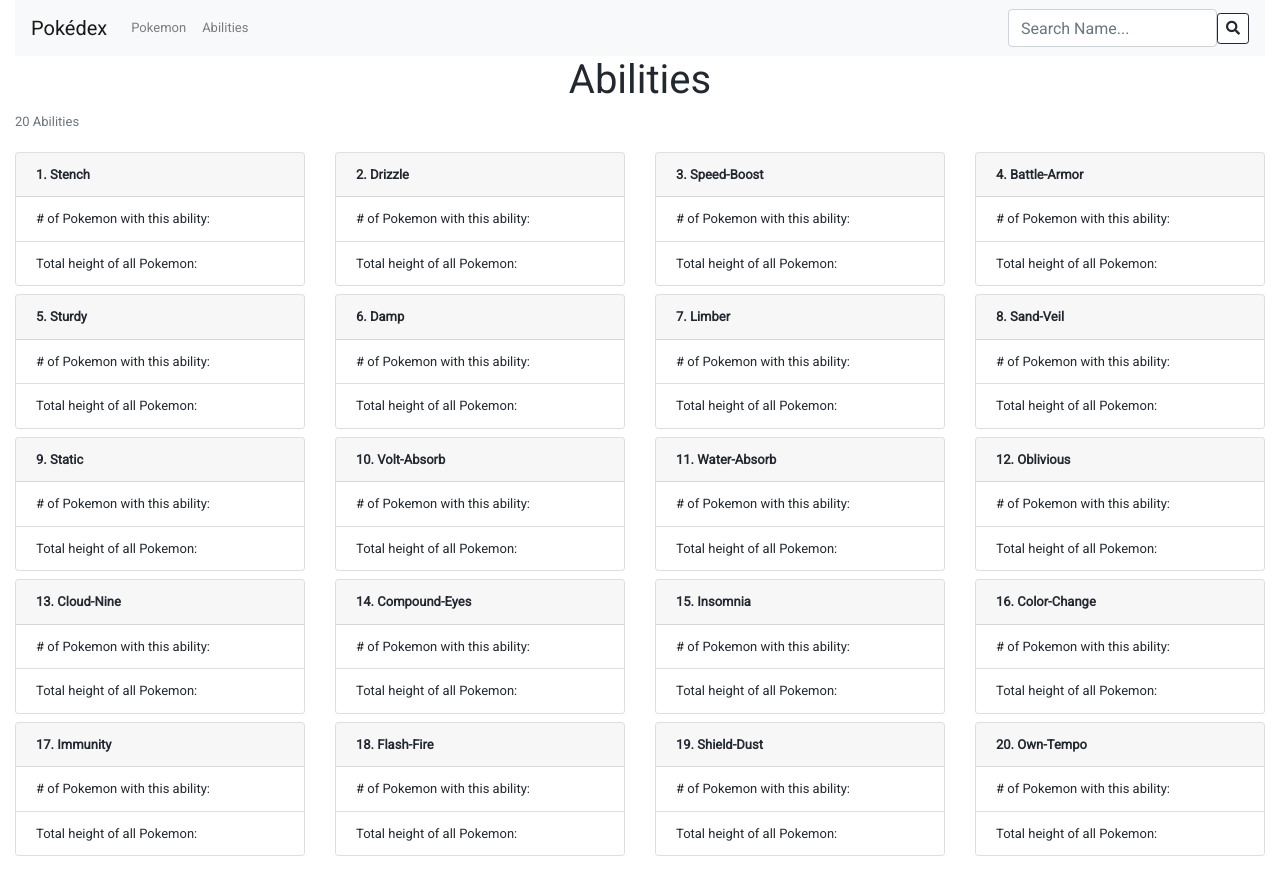
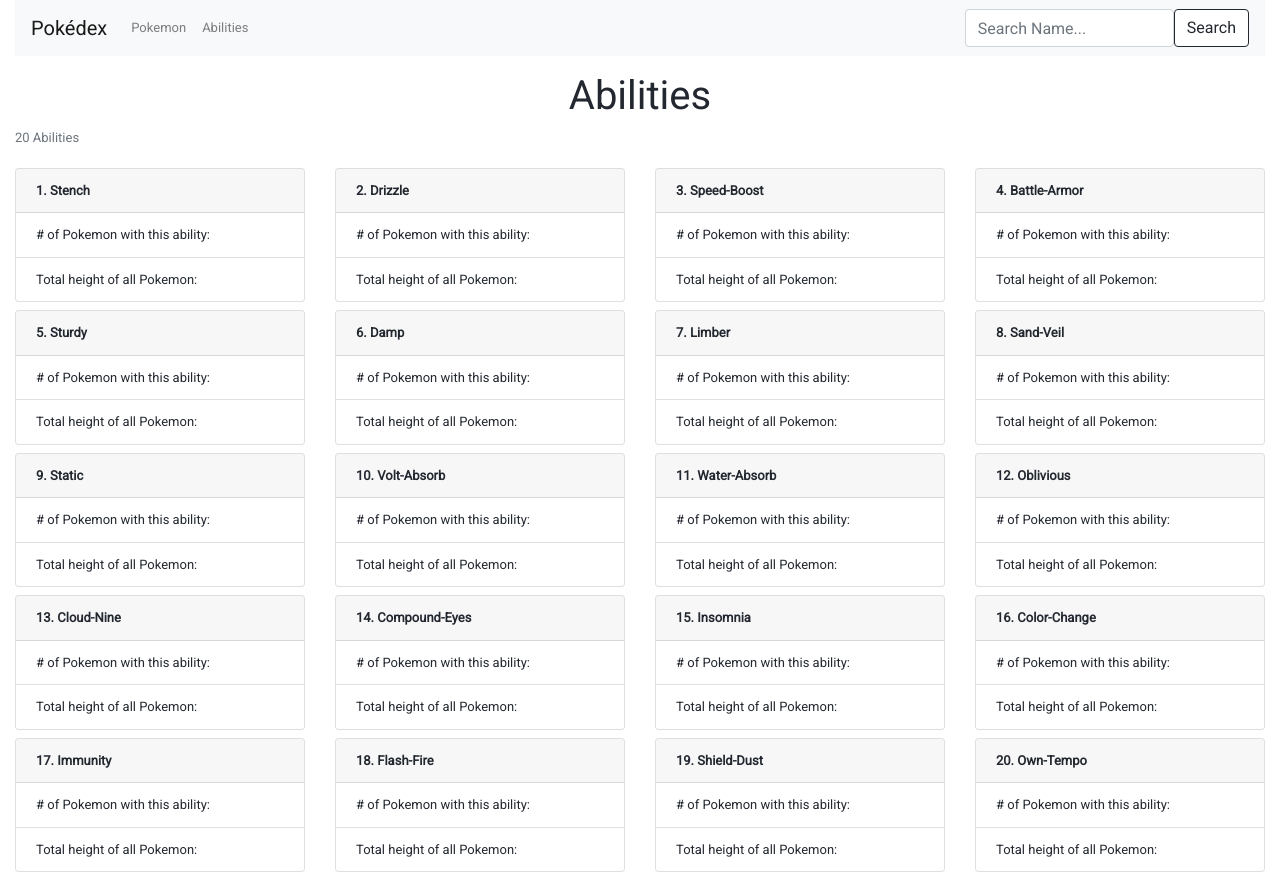
Before and after one commit to debrawolford/pokedex, a Django app: page /abilities/ in a window 1280 px wide. Run offline with Django 3.2, Linux system fonts and the light colour scheme; data comes from the database, SQL or seed files in the repository; some libraries are stand-ins or nearby versions.

Commit message:
formatted headers

```diff
--- a/pokemon/templates/pokemon/abilities.html
+++ b/pokemon/templates/pokemon/abilities.html
@@ -1,7 +1,7 @@
 {% extends "pokemon/base.html" %} {% block content %}
 <!--Main Content-->
 <div class="container-fluid">
-    <h1 class="text-center">Abilities</h1>
+    <h1 class="text-center mt-3">Abilities</h1>
   <!-- Start of number for search results-->
   <div class="row">
     <div class="col text-left">
--- a/pokemon/templates/pokemon/base.html
+++ b/pokemon/templates/pokemon/base.html
@@ -41,7 +41,7 @@
             </ul>
             <form method="GET" action="{% url 'pokemon' %}" class="form-inline">
                 <input type="text" id="search" class="form-control" type="text" name="q" placeholder="Search Name...">
-                  <button type="submit" class="btn btn-sm btn-light"><i class="fa fa-search"></i></button>
+                  <button type="submit" class="btn btn-light">Search</button>
             </form>
           </div>
         </nav>
--- a/pokemon/templates/pokemon/home.html
+++ b/pokemon/templates/pokemon/home.html
@@ -1,7 +1,7 @@
 {% extends "pokemon/base.html" %} {% block content %}
 <!--Main Content-->
 <div class="container-fluid">
-  <h1 class="text-center">Pokemon</h1>
+  <h1 class="text-center mt-3">Pokemon</h1>
   <!-- Start of number for search results-->
   <div class="row">
     <div class="col text-left">
```
